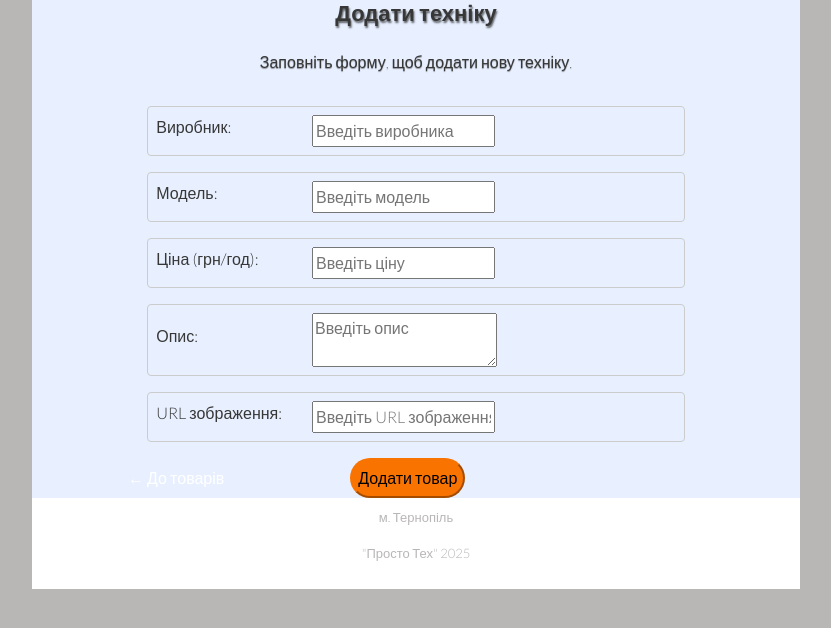
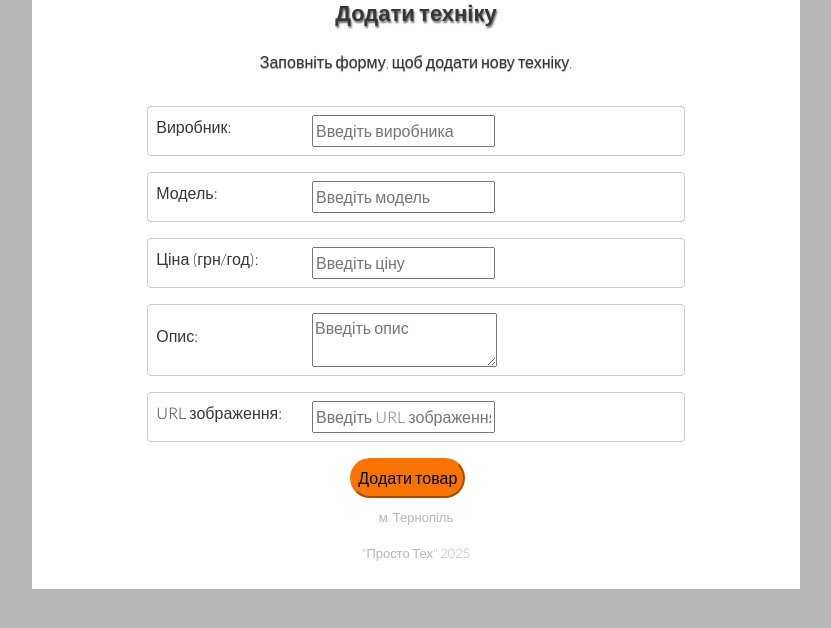
Before and after one commit to prosto-tech/client-prosto-tech, a React (Create React App) app: page /add_item in a window 1280 px wide. Shown: the top 628 px of the page, without its empty margins (224-1055 px from the left). Built offline with nearby package versions, Linux system fonts and the light colour scheme.

Commit message:
Update App.scss

```diff
--- a/src/App.scss
+++ b/src/App.scss
@@ -1,5 +1,7 @@
 @import url("https://fonts.googleapis.com/css2?family=Lato:wght@100;300;700&display=swap");
-
+.root{
+  background-color: white;
+}
 body {
   font-family: "Lato", sans-serif;
   font-weight: 300;
@@ -304,7 +306,7 @@ background-image: url('/imgs/menu.png') !important;
 }
 
 .add-item-form {
-  background-color: #e8f0ff;
+  background-color: white;
   display: flex;
   flex-direction: column;
   gap: 1rem; /* Add some spacing between form rows */
```
